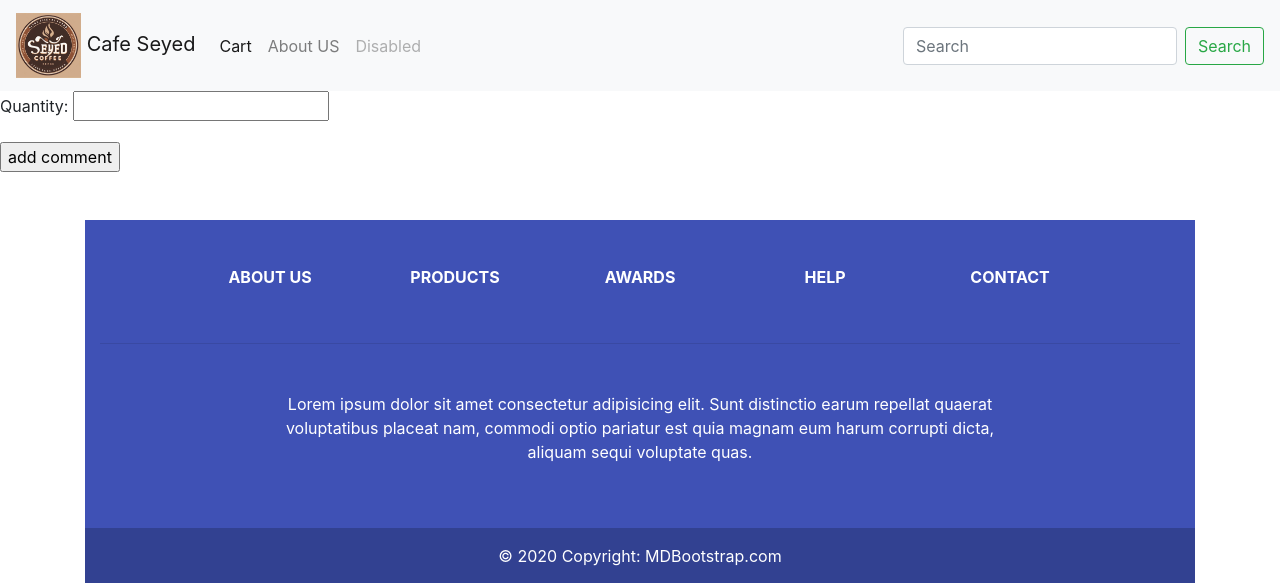
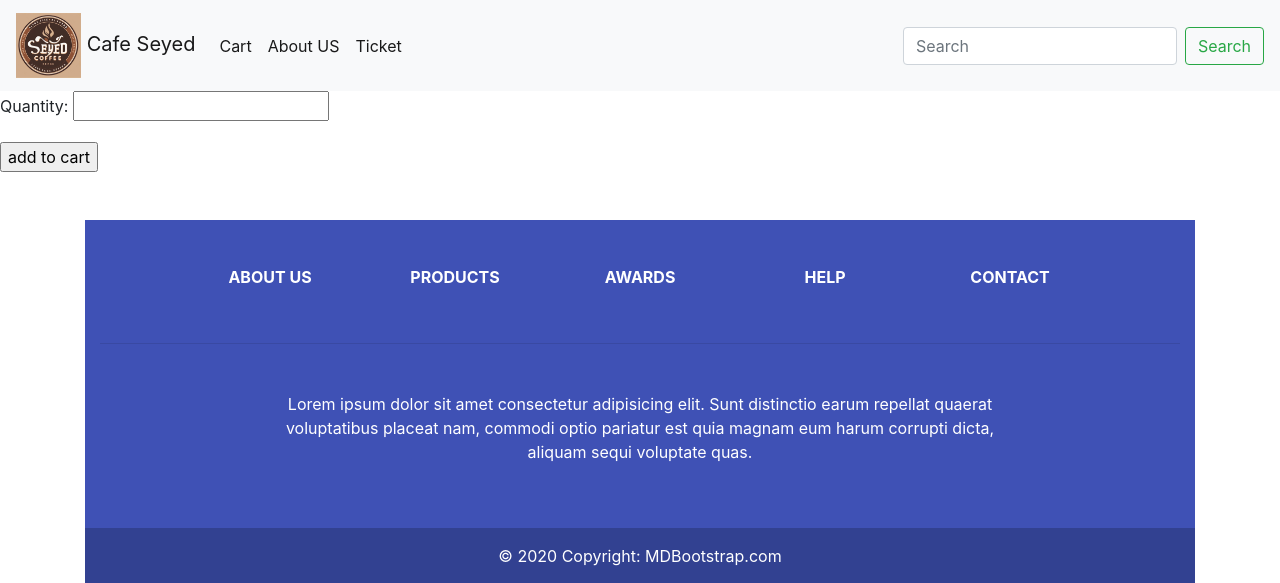
Before and after one commit to mahdi-nabikhan/group-1-project-week-23-black-cafe, a Django app: page /detail/1/ in a window 1280 px wide. Shown: the top 583 px of the page. Run offline with Django 5.2, Linux system fonts and the light colour scheme; data that the repository does not hold is empty; some libraries are stand-ins or nearby versions.

Commit message:
all phase 2 is done (thancks god)

```diff
--- a/cafe_seyed/cafe/forms.py
+++ b/cafe_seyed/cafe/forms.py
@@ -1,10 +1,17 @@
 from django import forms
+
+from cafe.models import Ticket
 
 
 class OrderForm(forms.Form):
-
     quantity = forms.IntegerField()
 
 
 class CartForm(forms.Form):
     user_id = forms.IntegerField()
+
+
+class TicketForm(forms.ModelForm):
+    class Meta:
+        model = Ticket
+        fields = ['title','description','phone']
--- a/cafe_seyed/cafe/urls.py
+++ b/cafe_seyed/cafe/urls.py
@@ -12,6 +12,7 @@ urlpatterns = [path('', CategoryListView.as_view(), name='landing_page'),
                path('about_us/',about_us,name='about_us'),
                path('contact_us/',contact_us,name='contact_us'),
                path('detail/<int:item_id>/', ItemDetail.as_view(), name='detail'),
-               path('showcart/',ShowCarts.as_view(), name='showcart'),]
+               path('showcart/',ShowCarts.as_view(), name='showcart'),
+               path('tickets/',Ticket.as_view(), name='ticket'),]
 
 # path('order/',order_items,name='order'),]
--- a/cafe_seyed/cafe/views.py
+++ b/cafe_seyed/cafe/views.py
@@ -147,3 +147,18 @@ class ShowCarts(View):
     def get(self, request):
         cart = Cart.objects.filter(user=request.user)
         return render(request, 'landing_page/all_carts.html', {'cart': cart})
+
+
+class Ticket(View):
+    def post(self, request):
+        form = TicketForm(request.POST)
+        if form.is_valid():
+            form.save(commit=False)
+            form.user = request.user
+            form.save()
+            return redirect('cafe:landing_page')
+
+    def get(self, request):
+        form = TicketForm()
+
+        return render(request, 'landing_page/forms/ticket_cart.html', {'form': form})
--- a/cafe_seyed/templates/base/header.html
+++ b/cafe_seyed/templates/base/header.html
@@ -11,10 +11,10 @@
         <a class="nav-link" href="{% url 'cafe:showcart' %}">Cart <span class="sr-only">(current)</span></a>
       </li>
       <li class="nav-item">
-        <a class="nav-link" href="{% url 'cafe:about_us' %}">About US</a>
+        <a class="nav-link active" href="{% url 'cafe:about_us' %}">About US</a>
       </li>
-      <li class="nav-item">
-        <a class="nav-link disabled" href="#">Disabled</a>
+      <li class="nav-item active">
+        <a class="nav-link " href="{% url 'cafe:ticket' %}">Ticket</a>
       </li>
     </ul>
     <form class="form-inline my-2 my-lg-0" action="{% url 'cafe:search' %}" method="get">
--- a/cafe_seyed/templates/landing_page/category_items.html
+++ b/cafe_seyed/templates/landing_page/category_items.html
@@ -14,7 +14,7 @@
     <img src="{{ i.image.first.image.url }}" alt="{{ i.image.first.image.title }}" class="rounded mx-auto d-block" width="287px" height="100px">
       <div class="card-body">
         <h5 class="card-title">{{ i.product_name }}</h5>
-        <p class="card-text">{{ i.price }}</p>
+        <p class="card-text">price:{{ i.price }}</p>
         <a href="{% url 'cafe:detail' i.id %}" class="btn btn-primary">Go shop</a>
       </div>
   </div>
--- a/cafe_seyed/templates/landing_page/details.html
+++ b/cafe_seyed/templates/landing_page/details.html
@@ -37,7 +37,7 @@
     <div class="card text-white bg-primary mb-3" style="max-width: max-content;">
   <div class="card-header">{{ i.product_name }}</div>
   <div class="card-body">
-    <h5 class="card-title">Primary card title</h5>
+
     <p class="card-text">{{ i.description }}.</p>
   </div>
 </div>
@@ -48,7 +48,7 @@
 <form method="post">
     {% csrf_token %}
     {{ form.as_p }}
-    <input type="submit" value="add comment">
+    <input type="submit" value="add to cart">
 </form>
 
 </body>
--- a/cafe_seyed/templates/landing_page/land.html
+++ b/cafe_seyed/templates/landing_page/land.html
@@ -20,7 +20,7 @@
                 <div class="card-body">
                     <h5 class="card-title">{{ i.name }}</h5>
                     <p class="card-text">{{ i.description }}</p>
-                    <a href="{% url 'cafe:items' i.id %}" class="btn btn-primary">Go somewhere</a>
+                    <a href="{% url 'cafe:items' i.id %}" class="btn btn-primary"> show  products</a>
                 </div>
             </div>
         </div>
```
Also changed, not shown: cafe_seyed/cafe/models.py (+10 -0 lines), cafe_seyed/templates/landing_page/all_carts.html (+26 -7 lines), cafe_seyed/templates/landing_page/forms/ticket_cart.html (added, +12 -0 lines), cafe_seyed/cafe/migrations/0002_ticket.py (added).
